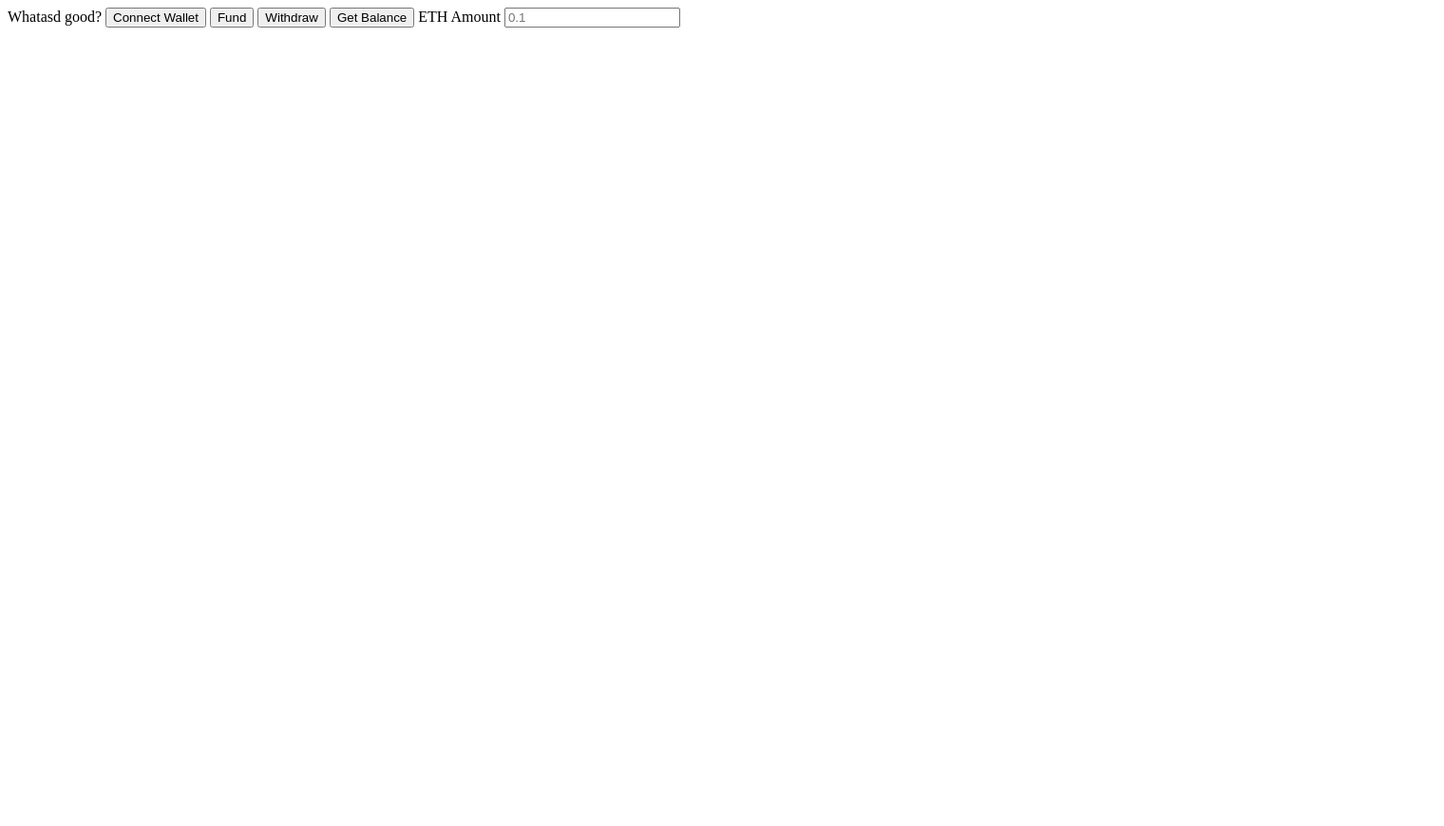
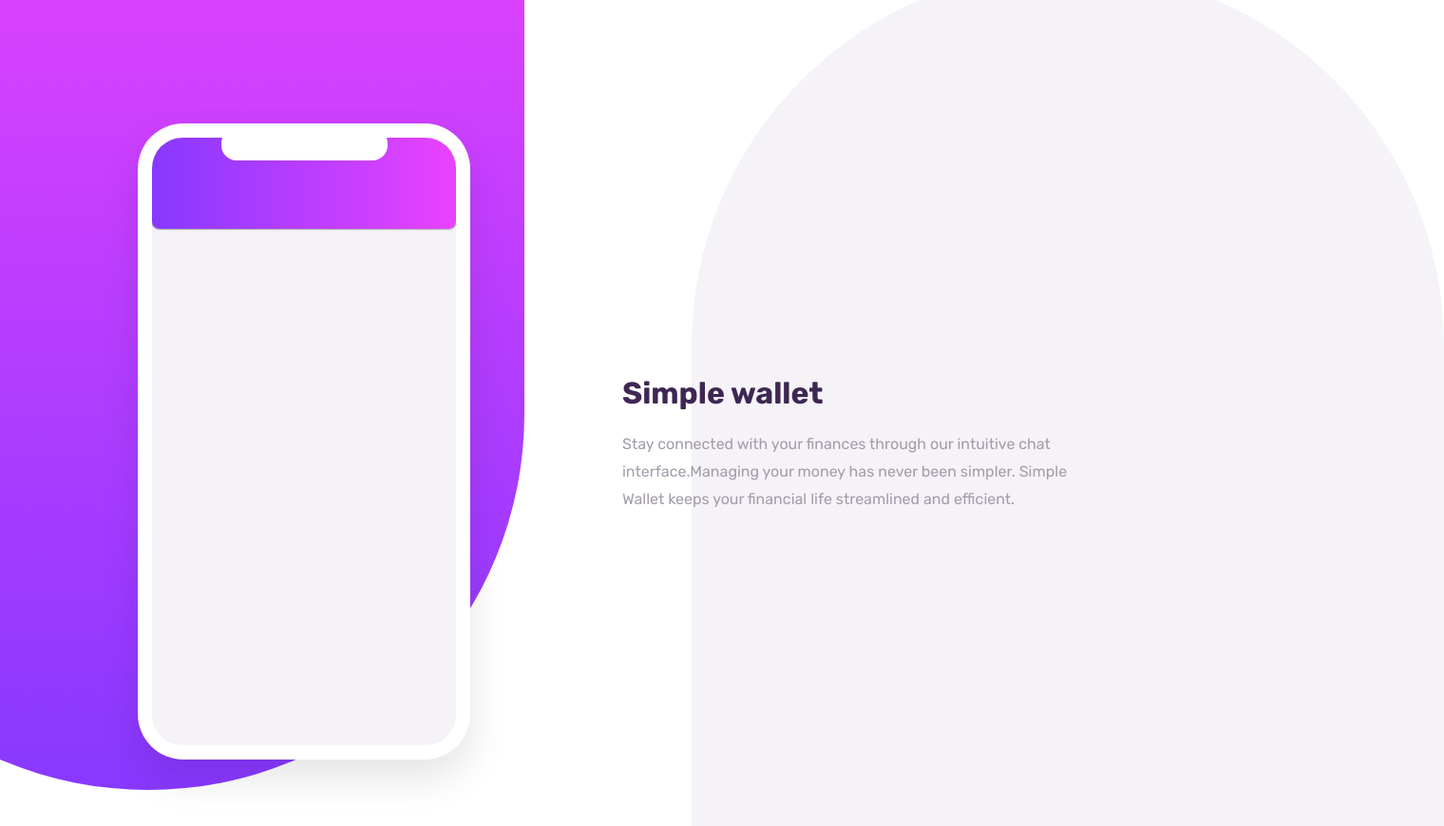
Before and after one commit to damnnou/lesson8-fundme-html, a website: page index.html in a window 1280 px wide. Shown: the whole page at 95% size, 1520 px wide, since content can reach past the window. Before the commit the page ends 800 px from the top, so only its background shows below. Drawn offline with nearby package versions, Linux system fonts and the light colour scheme.

Commit message:
css structure

```diff
--- /dev/null
+++ b/index.css
@@ -0,0 +1,113 @@
+:root {
+    /* primary colors */
+    --sub-heading: hsl(276, 100%, 81%);
+    --chat-on-the-left: hsl(276, 55%, 52%);
+    --chat-on-the-right: hsl(271, 15%, 43%);
+    --placeholder: hsl(206, 6%, 79%);
+    --main-heading: hsl(271, 36%, 24%);
+    --p: hsl(270, 7%, 64%);
+    --secondary-color: #00ff00;
+    /* secondary colors */
+    --app-background: hsl(270, 20%, 96%);
+    --submit-button-background: hsl(271, 36%, 24%);
+    --radio-button-outline: hsl(289, 100%, 7 2%);
+}
+
+body {
+    font-family: 'Rubik', sans-serif;
+    font-size: 16px;
+    display: flex;
+    margin-top: auto;
+    margin-bottom: auto;
+    padding: 130px;
+    justify-content: center;
+    align-items: center;
+    overflow: hidden;
+}
+
+p {
+    color: var(--p);
+    line-height: 1.8rem;
+}
+
+h1 {
+    color: var(--main-heading);
+}
+
+.left-background-gradient {
+    z-index: -100;
+    position: absolute;
+    top:-10rem;
+    left:-15rem;
+    min-width: 49.5rem;
+    min-height: 62rem;
+    background: linear-gradient(to bottom, hsl(293, 100%, 63%), hsl(264, 100%, 61%));
+    border-bottom-left-radius: 25rem;
+    border-bottom-right-radius: 25rem;
+}
+
+.right-background-gradient {
+    z-index: -100;
+    position: absolute;
+    bottom:-10rem;
+    right:-15rem;
+    min-width: 49.5rem;
+    min-height: 62rem;
+    background-color: var(--app-background);
+    border-top-left-radius: 25rem;
+    border-top-right-radius: 25rem;
+}
+
+.phone {
+    position: relative;
+    background-color: white;
+    min-width: 20rem;
+    min-height: 40rem;
+    padding: 15px;
+    border-radius: 3rem;
+    box-shadow: 1px 20px 40px 1px rgba(0, 0, 0, 0.1);
+    margin-right: 80px;
+}
+
+.phone-dynamic {
+    position: absolute;
+    z-index: 10;
+    top: 5px;
+    left: 87.5px;
+    height: 5%;
+    width: 50%;
+    background-color: white;
+    border-radius: 1rem;
+}
+
+.phone-display {
+    overflow: hidden;
+    width: 100%;
+    height: 640px;
+    border-radius: 2rem;
+    background-color: var(--app-background);
+}
+
+.phone-display-header {
+    width: 100%;
+    height: 15%;
+    border-top-right-radius: 2rem;
+    border-top-left-radius: 2rem;
+    border-bottom-right-radius: 0.5rem;
+    border-bottom-left-radius: 0.5rem;
+    box-shadow: 0px 0px 2px 0px;
+    background: linear-gradient(to left, hsl(293, 100%, 63%), hsl(264, 100%, 61%));
+}
+
+.phone-display-body {
+    width: 100%;
+    height: 85%;
+    border-bottom-right-radius: 2rem;
+    border-bottom-left-radius: 2rem;
+}
+
+.left-box {
+    margin-left: 80px;
+    max-height: 39rem;
+    max-width: 30rem;
+}
--- a/index.html
+++ b/index.html
@@ -1,19 +1,34 @@
 <!DOCTYPE html>
 <html lang="en">
     <head>
+        <link rel="stylesheet" type="text/css" href="index.css" />
+        <link rel="preconnect" href="https://fonts.googleapis.com">
+        <link rel="preconnect" href="https://fonts.gstatic.com" crossorigin>
+        <link href="https://fonts.googleapis.com/css2?family=Rubik:wght@400;500;700&display=swap" rel="stylesheet">
+
         <title>Fund Me App</title>
     </head>
     <body>
-        Whatasd good?
+        <div class="left-background-gradient">
 
-        <script src="./index.js" type="module"></script>
-        <button id="connectButton" onclick="connectWallet()">Connect Wallet</button>
-        <button id="fundButton" onclick="fund()">Fund</button>
-        <button id="withdrawButton" onclick="withdraw()">Withdraw</button>
+        </div>
+        <div class="right-background-gradient">
 
-        <button id="getBalanceButton" onclick="getBalance()">Get Balance</button>
+        </div>
+        <div class="phone">
+            <div class="phone-dynamic"></div>
+            <div class="phone-display">
+                <div class="phone-display-header">
 
-        <label for="fund">ETH Amount</label>
-        <input id="ethAmount" placeholder="0.1"/>
+                </div>
+                <div class="phone-display-body">
+
+                </div>
+            </div>
+      </div>
+      <div class="left-box">
+        <h1>Simple wallet</h1>
+        <p>Stay connected with your finances through our intuitive chat interface.Managing your money has never been simpler. Simple Wallet keeps your financial life streamlined and efficient.</p>
+      </div>
     </body>
 </html>
```
